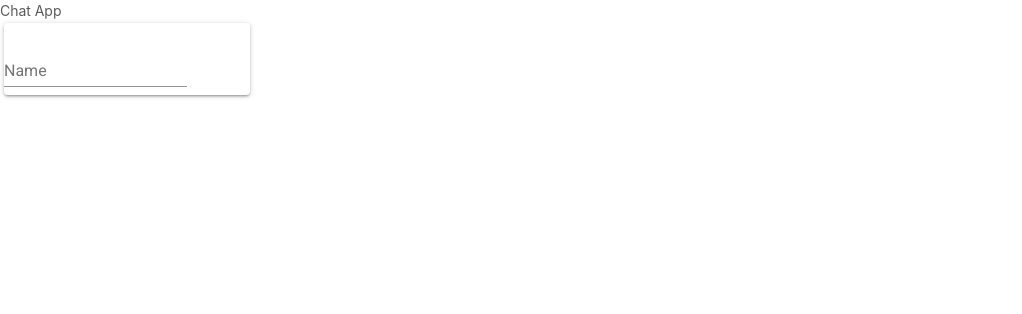
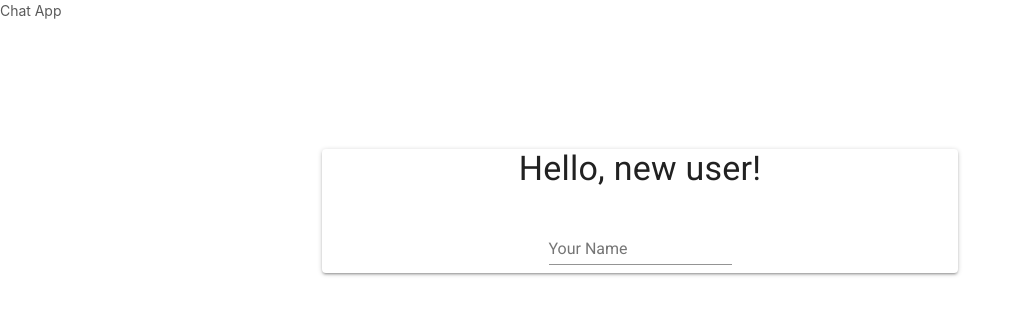
Before and after one commit to Senseinvader/Web-Socket-Chat, a React (Create React App) app: page / in a window 1280 px wide. Shown: the top 314 px of the page, without its empty margins (0-1022 px from the left). Built offline with nearby package versions, Linux system fonts and the light colour scheme; no server answers.

Commit message:
Add some sty;es to LoginForm

```diff
--- a/src/components/LoginForm.js
+++ b/src/components/LoginForm.js
@@ -1,13 +1,14 @@
 import React, { Component, Fragment } from 'react'
-import { TextField, Paper, Grid } from '@material-ui/core';
+import { TextField, Paper, Grid, Typography } from '@material-ui/core';
 import { withStyles } from '@material-ui/core/styles';
 
 const styles = ({
   root: {
     padding: '2px 4px',
     display: 'flex',
-    alignItems: 'center',
-    width: 500,
+    justifyContent: 'center',
+    minWidth: 600,
+    paddingTop: '10%'
   },
 });
 
@@ -58,12 +59,15 @@ class LoginForm extends Component {
     const { classes } = this.props;
     return (
       <Fragment>
-        <Grid className={classes.root} container>
-          <Grid item xs={6}>
+        <Grid className={classes.root} container >
+          <Grid item sm={12} md={6} style={{textAlign: "center"}}>
             <Paper >
+              <Typography variant='h4' gutterBottom>
+                Hello, new user!
+              </Typography>
               <form onSubmit={this.handleSubmit}>
                 <TextField
-                  label="Name"
+                  label="Your Name"
                   value={name}
                   onChange={this.handleChange}
                   margin="normal"
```
Also changed, not shown: src/components/Layout.js (line endings or trailing spaces).
